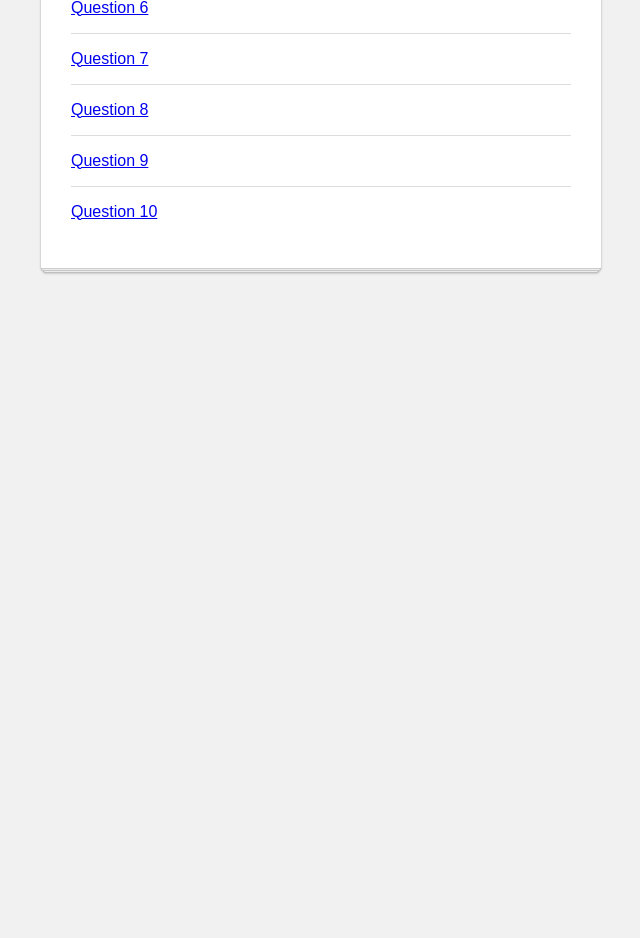
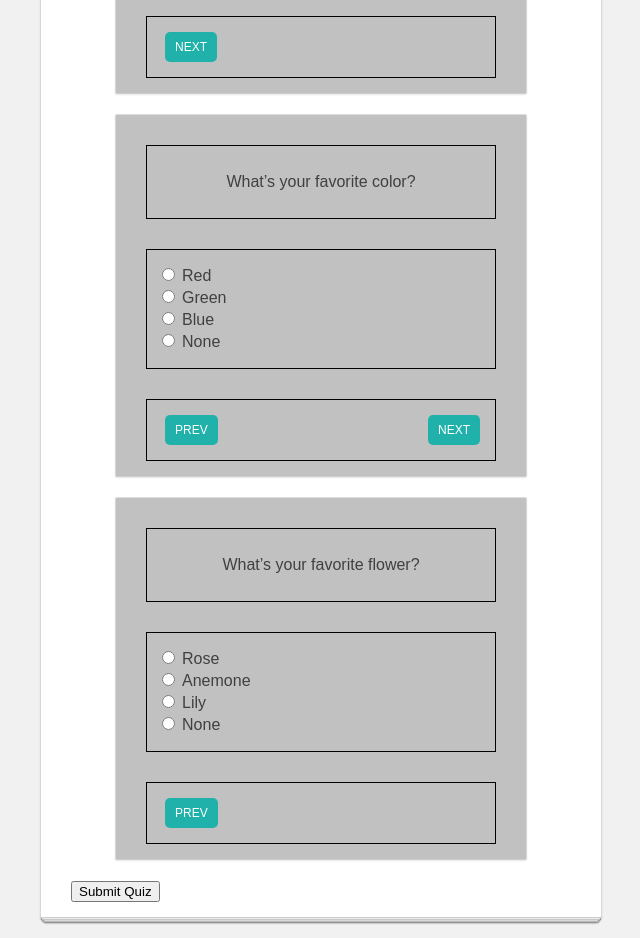
Before and after one commit to galiii/todo-angular, an Angular app in the folder todo-list/: page /questions in a window 1280 px wide. Shown: the part 580-1518 px from the top of the page, without its empty margins (319-959 px from the left). Before the commit the page ends 869 px from the top, so only its background shows below. Built offline with nearby package versions, Linux system fonts and the light colour scheme.

Commit message:
some click event

```diff
--- a/todo-list/src/app/questions/question/question.component.html
+++ b/todo-list/src/app/questions/question/question.component.html
@@ -7,15 +7,26 @@
     <div class="answers">
       <ul>
         <li *ngFor="let answerItem of question.answers">
-          <input type="checkbox" class="answer-checkbox" />
+          <input type="radio" class="answer-checkbox" />
           <span>{{ answerItem.text }}</span>
         </li>
       </ul>
     </div>
 
     <div class="group-btns">
-      <button class="btn" type="submit" (click)="goToPrevQuestion()">PREV</button>
-      <button class="btn" (click)="goToNextQuestion()">NEXT</button>
+      <button
+        [ngClass]="{ btn: question.id - 1 > 0, 'btn-hide': !(question.id - 1 > 0) }"
+        type="submit"
+        (click)="goToPrevQuestion()"
+      >
+        PREV
+      </button>
+      <button
+        [ngClass]="{ btn: question.id + 1 <= 3, 'btn-hide': !(question.id + 1 <= 3) }"
+        (click)="goToNextQuestion()"
+      >
+        NEXT
+      </button>
     </div>
   </div>
 </div>
--- a/todo-list/src/app/questions/question/question.component.scss
+++ b/todo-list/src/app/questions/question/question.component.scss
@@ -72,3 +72,20 @@
   flex-direction: row;
   justify-content: space-between;
 }
+
+.btn-hide {
+  display: none;
+}
+
+.btn {
+  background: lightseagreen;
+  color: #fff;
+  padding: 3px 10px;
+  margin: 0 0 0 3px;
+  border: none;
+  border-radius: 5px;
+  font-size: 12px;
+  line-height: 24px;
+  cursor: pointer;
+  vertical-align: bottom;
+}
--- a/todo-list/src/app/questions/question/question.component.ts
+++ b/todo-list/src/app/questions/question/question.component.ts
@@ -1,4 +1,4 @@
-import { Component, OnInit, Input } from '@angular/core';
+import { Component, OnInit, Input, Output, EventEmitter } from '@angular/core';
 import { QuestionItem, OptionItem } from '../../interfaces/question-item';
 import { Router, ActivatedRoute, ParamMap } from '@angular/router'; //for tokens
 import { QuestionsService } from 'src/app/services/questions/questions.service';
@@ -13,6 +13,11 @@ import { of } from 'rxjs';
 })
 export class QuestionComponent implements OnInit {
   @Input() question: QuestionItem;
+  @Input() value: string;
+  @Output() valueChosen: EventEmitter<any> = new EventEmitter();
+
+  currentIndex: number;
+
   // question$: Observable<QuestionItem>;
 
   constructor(private route: ActivatedRoute, private service: QuestionsService) {}
@@ -28,18 +33,36 @@ export class QuestionComponent implements OnInit {
       switchMap((params: ParamMap) =>
         this.service.getQuestion(params.get('id')))
     );*/
-    let id = this.route.snapshot.paramMap.get('id');
+    //let id = this.route.snapshot.paramMap.get('id');
+    //console.log(id);
+    //this.question = this.service.getQuestion(id);
+    console.log(this.question);
+  }
 
-    this.question = this.service.getQuestion(id);
+  /*
+I have 10 questions with the id 1 to 10
+So if i'm in id 1 i don't want to go goToPrevQuestion()
+and i dont want to see the button -> PREV.
+if i'm in id 10 i don't want to go goToNextQuestion()
+and i dont want to see the button -> NEXT.
+*/
+
+  isCorrectIndex(btnType) {
+    console.log(`we in buttom number ${btnType}   and the id is ${this.question.id}`);
+
+    return this.question.id - 1 > 0 && this.question.id <= 3 ? { btn: true } : { 'btn-hide': true };
   }
 
   goToPrevQuestion(): void {
-    // get question number
+    this.currentIndex = this.question.id; // get question number
+    console.log(`Click event in prev ${this.question.id}`);
     // prev question = current - 1 (if it's valid)
     // change route
   }
 
   goToNextQuestion(): void {
     //quiz wrapper
+    this.currentIndex = this.question.id; // get question number
+    console.log(`Click event in next ${this.question.id}`);
   }
 }
--- a/todo-list/src/app/questions/wrapper-quiz/wrapper-quiz.component.html
+++ b/todo-list/src/app/questions/wrapper-quiz/wrapper-quiz.component.html
@@ -1,9 +1,11 @@
 <div class="">
   <ul>
     <li *ngFor="let question of questions">
-      <a [routerLink]="['/question', question?.id]">
+      <!--a [routerLink]="['/question', question?.id]">
         <span class="todo-item">Question {{ question?.id }}</span>
-      </a>
+      </a-->
+      <app-question [question]="question"></app-question>
     </li>
   </ul>
+  <button id="submit">Submit Quiz</button>
 </div>
--- a/todo-list/src/app/services/questions/storage.service.ts
+++ b/todo-list/src/app/services/questions/storage.service.ts
@@ -1,5 +1,4 @@
 import { Injectable } from '@angular/core';
-
 import { QuestionItem, OptionItem } from '../../interfaces/question-item';
 
 @Injectable({
@@ -25,7 +24,7 @@ export class StorageService {
       { text: 'Lily', points: 1 },
       { text: 'None', points: 0 },
     ],
-    [
+    /*[
       { text: 'Carlsberg', points: 3 },
       { text: 'Maccabi', points: 2 },
       { text: 'Corona', points: 1 },
@@ -65,20 +64,21 @@ export class StorageService {
       { text: 'Often', points: 2 },
       { text: 'Rarely', points: 1 },
       { text: 'Never', points: 0 },
-    ],
+    ],*/
   ];
 
   private questions: QuestionItem[] = [
     { id: 1, title: 'How often do you play sports?', answers: this.optionsList[0] },
     { id: 2, title: 'What’s your favorite color?', answers: this.optionsList[1] },
     { id: 3, title: 'What’s your favorite flower?', answers: this.optionsList[2] },
+    /*,
     { id: 4, title: 'What’s your favorite beer?', answers: this.optionsList[3] },
     { id: 5, title: 'What’s your favorite weather?', answers: this.optionsList[4] },
     { id: 6, title: 'What is your favorite music?', answers: this.optionsList[5] },
     { id: 7, title: "Where are a dog's sweat glands located?", answers: this.optionsList[6] },
     { id: 8, title: 'What gives your life meaning?', answers: this.optionsList[7] },
     { id: 9, title: 'What city would you most like to live in?', answers: this.optionsList[8] },
-    { id: 10, title: 'How  sports?', answers: this.optionsList[9] },
+    { id: 10, title: 'How  sports?', answers: this.optionsList[9] },*/
   ];
 
   private answers: OptionItem[] = [
```
Also changed, not shown: todo-list/src/app/questions/wrapper-quiz/wrapper-quiz.component.ts (+158 -0 lines).
